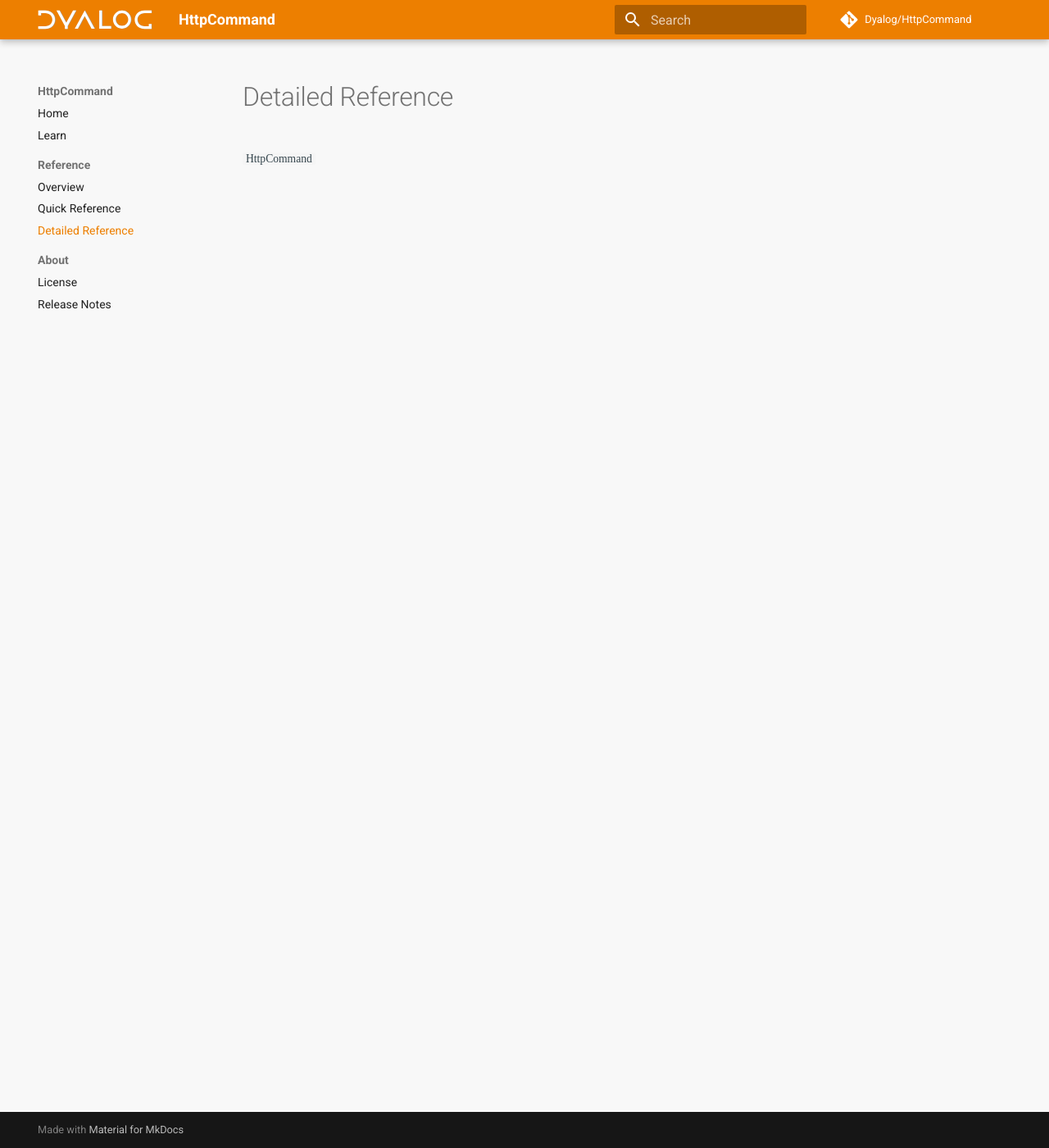
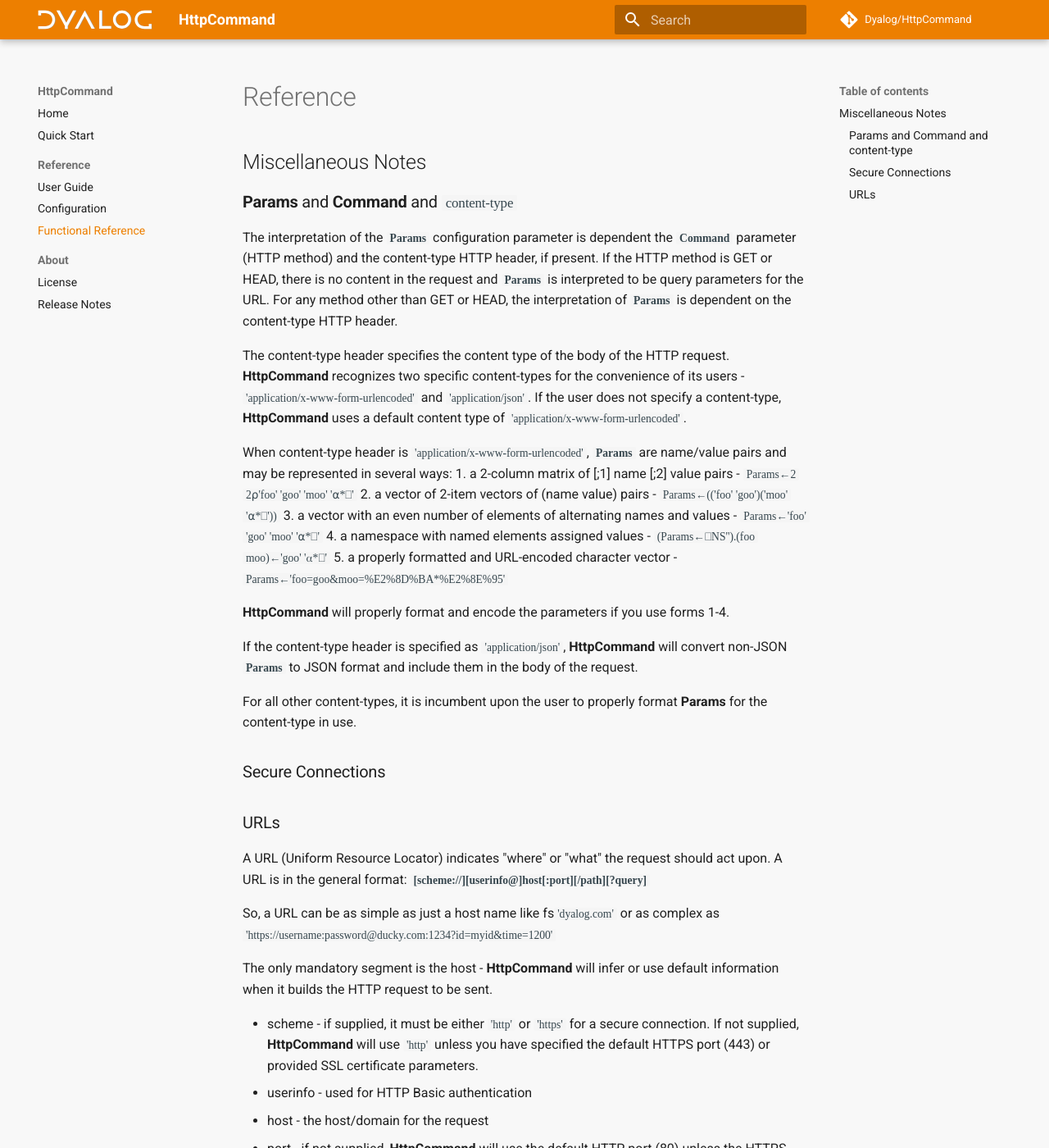
Before and after one commit to Dyalog/HttpCommand, an MkDocs documentation site: the page built from docs/reference.md, in a window 1280 px wide and 1400 px high. Shown: the whole window at 82% size. Built offline with MkDocs 1.6.1 and Material for MkDocs 9.7.7, drawn with Linux system fonts in a browser that asks for light colours; some web fonts are replaced; comment, search, counter and statistics services are not loaded; some of the changed text lies outside the part shown.

Commit message:
Documentation

```diff
--- a/docs/reference.md
+++ b/docs/reference.md
@@ -1 +1,41 @@
-`HttpCommand`
+# Reference
+
+
+
+## Miscellaneous Notes
+
+### **Params** and **Command** and `content-type`
+The interpretation of the **`Params`** configuration parameter is dependent the **`Command`** parameter (HTTP method) and the content-type HTTP header, if present. If the HTTP method is GET or HEAD, there is no content in the request and **`Params`** is interpreted to be query parameters for the URL.  For any method other than GET or HEAD, the interpretation of **`Params`** is dependent on the content-type HTTP header.
+
+The content-type header specifies the content type of the body of the HTTP request. **HttpCommand** recognizes two specific content-types for the convenience of its users - `'application/x-www-form-urlencoded'` and `'application/json'`. If the user does not specify a content-type, **HttpCommand** uses a default content type of `'application/x-www-form-urlencoded'`.
+
+When content-type header is `'application/x-www-form-urlencoded'`, **`Params`** are name/value pairs and may be represented in several ways:
+1. a 2-column matrix of [;1] name [;2] value pairs - `Params←2 2⍴'foo' 'goo' 'moo' '⍺*⎕'`
+2. a vector of 2-item vectors of (name value) pairs - `Params←(('foo' 'goo')('moo' '⍺*⎕'))`
+3. a vector with an even number of elements of alternating names and values - `Params←'foo' 'goo' 'moo' '⍺*⎕'`
+4. a namespace with named elements assigned values - `(Params←⎕NS'').(foo moo)←'goo' '⍺*⎕'`
+5. a properly formatted and URL-encoded character vector - `Params←'foo=goo&moo=%E2%8D%BA*%E2%8E%95'`
+
+**HttpCommand** will properly format and encode the parameters if you use forms 1-4.
+
+If the content-type header is specified as `'application/json'`, **HttpCommand** will convert non-JSON **`Params`** to JSON format and include them in the body of the request.
+
+For all other content-types, it is incumbent upon the user to properly format **Params** for the content-type in use.
+
+### Secure Connections
+
+### URLs
+A URL (Uniform Resource Locator) indicates "where" or "what" the request should act upon.  A URL is in the general format:
+**`[scheme://][userinfo@]host[:port][/path][?query]`**
+
+So, a URL can be as simple as just a host name like fs`'dyalog.com'` or as complex as `'https://username:password@ducky.com:1234?id=myid&time=1200'`
+
+The only mandatory segment is the host - **HttpCommand** will infer or use default information when it builds the HTTP request to be sent.
+
+- scheme - if supplied, it must be either `'http'` or `'https'` for a secure connection.  If not supplied, **HttpCommand** will use `'http'` unless you have specified the default HTTPS port (443) or provided SSL certificate parameters.
+- userinfo - used for HTTP Basic authentication
+- host - the host/domain for the request
+- port - if not supplied, **HttpCommand** will use the default HTTP port (80) unless the HTTPS scheme or certificate parameters are specified, in which case the default HTTPS port (443) is used.
+- path - the location of the resource within the domain. If not supplied, it's up to the domain's server to determine the default path.
+- query - the query string for the request. If the HTTP method for the request is GET and request parameters are specified in the Params configuration setting, **HttpCommand
+- ** will properly format them in the query string.
--- a/mkdocs.yml
+++ b/mkdocs.yml
@@ -3,11 +3,11 @@ repo_url: https://github.com/dyalog/httpcommand
 repo_name: Dyalog/HttpCommand
 nav:
     - Home: 'index.md'
-    - Learn: 'learn.md'
+    - 'Quick Start': 'quickstart.md'
     - Reference:
-      - Overview: 'overview.md'
-      - 'Quick Reference': 'quick.md'
-      - 'Detailed Reference': 'reference.md'
+      - 'User Guide': 'userguide.md'
+      - Configuration: 'configuration.md'
+      - 'Functional Reference': 'reference.md'
     - About:
       - License: 'LICENSE.md'
       - 'Release Notes': 'release-notes.md'
```
Also changed, not shown: docs/configuration.md (added, +58 -0 lines), docs/index.md (+11 -9 lines), docs/quick.md (deleted, +0 -2 lines), docs/learn.md (deleted), docs/quickstart.md (added).
